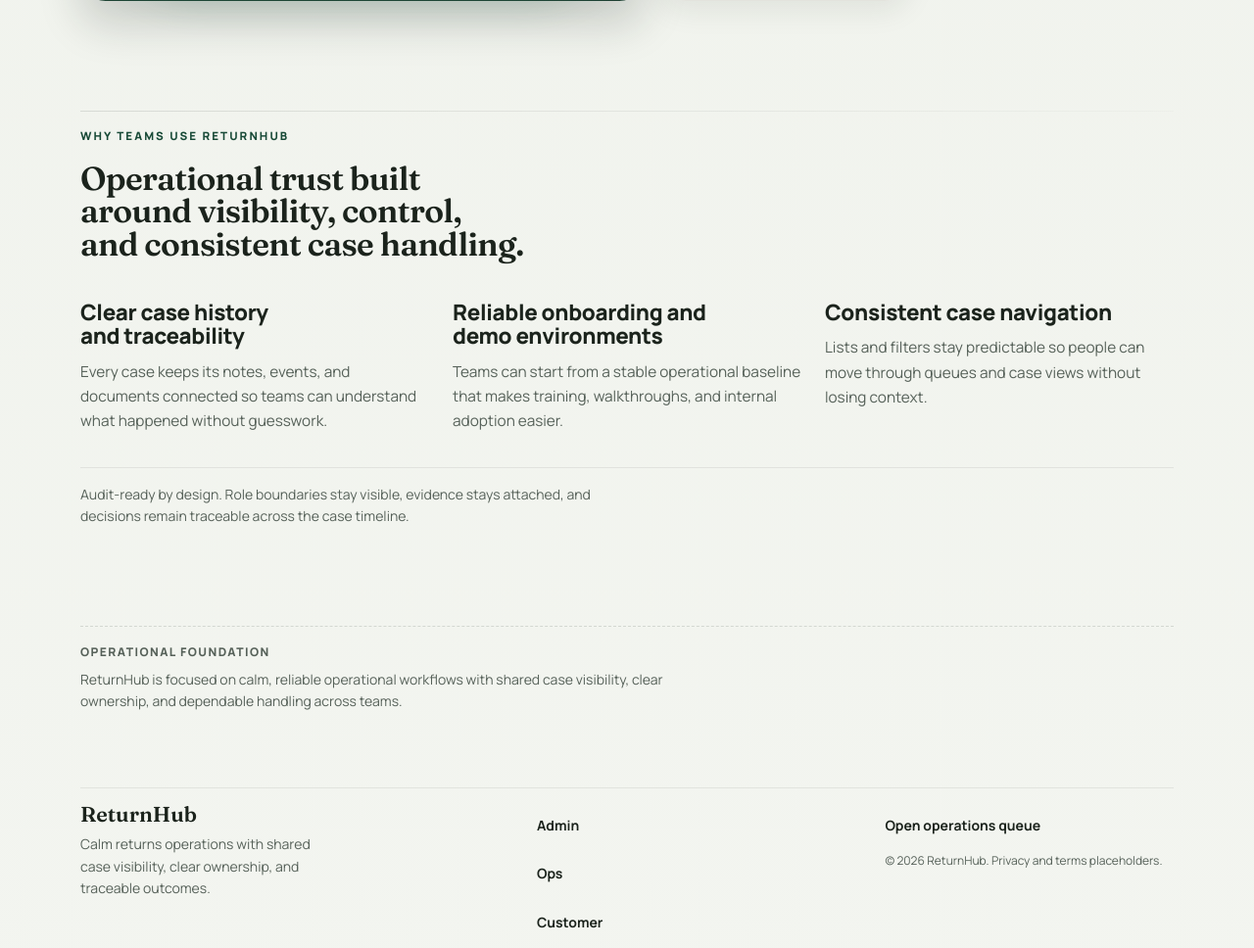
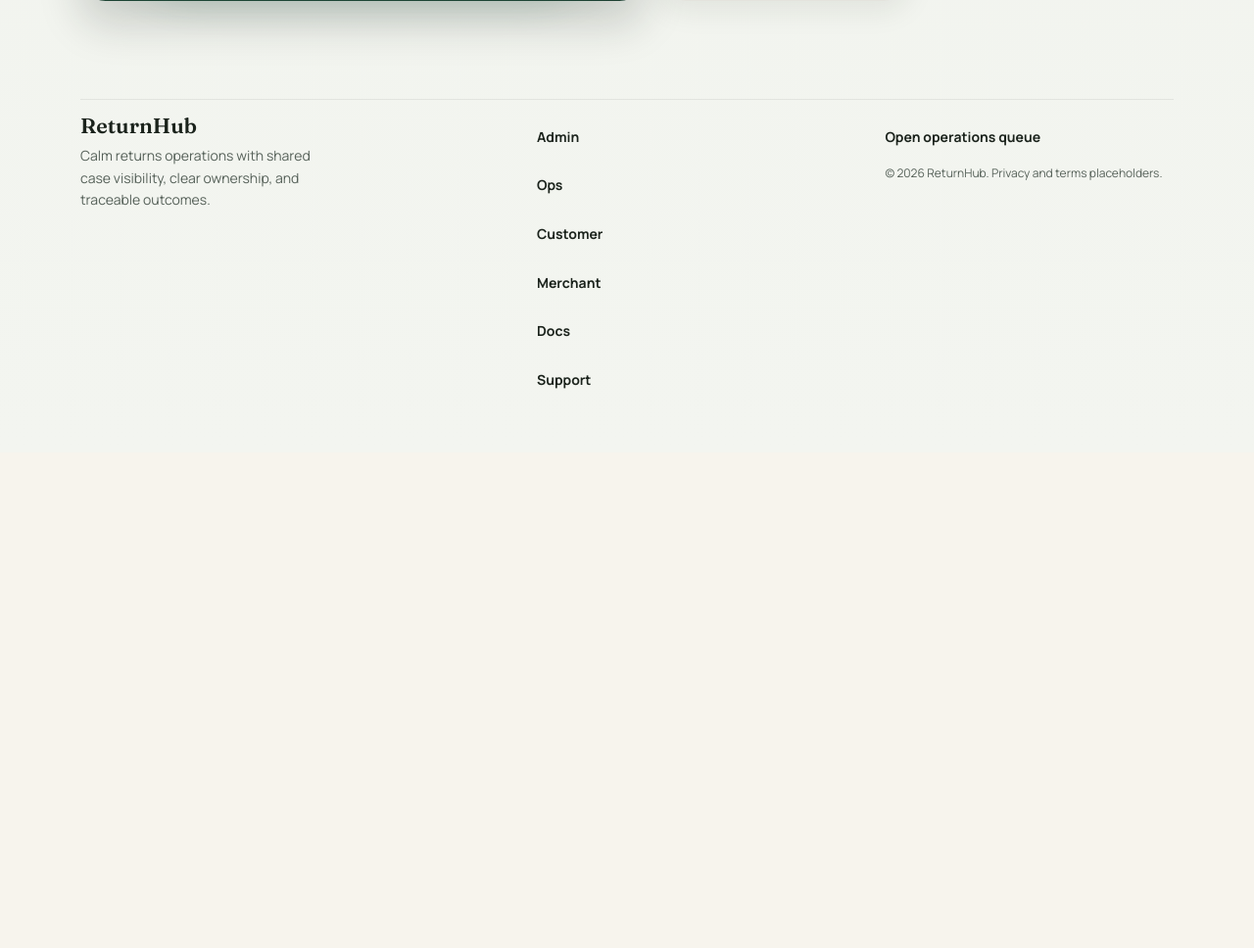
Before and after one commit to AAdewunmi/Returns-Escalation-Predictor-Project, a Django app: page / in a window 1280 px wide. Shown: the part 3605-4573 px from the top of the page at 98% size. After the commit the page ends 4002 px from the top, so only its background shows below. Run offline with Django 5.2, Linux system fonts and the light colour scheme; some libraries are stand-ins or nearby versions.

Commit message:
refactor: remove landing page proof and foundation sections

```diff
--- a/templates/public/landing.html
+++ b/templates/public/landing.html
@@ -232,47 +232,4 @@
     </div>
   </section>
 
-  <section class="rh-band rh-band--proof rh-band--narrow mb-5">
-    <div class="rh-section-heading">
-      <div class="rh-kicker">Why teams use ReturnHub</div>
-      <h2>Operational trust built around visibility, control, and consistent case handling.</h2>
-    </div>
-    <div class="row g-4">
-      <div class="col-lg-4">
-        <article class="rh-info-card rh-info-card--soft">
-        <h2>Clear case history and traceability</h2>
-        <p>
-          Every case keeps its notes, events, and documents connected so teams can understand what happened without guesswork.
-        </p>
-        </article>
-      </div>
-      <div class="col-lg-4">
-        <article class="rh-info-card rh-info-card--soft">
-        <h2>Reliable onboarding and demo environments</h2>
-        <p>
-          Teams can start from a stable operational baseline that makes training, walkthroughs, and internal adoption easier.
-        </p>
-        </article>
-      </div>
-      <div class="col-lg-4">
-        <article class="rh-info-card rh-info-card--soft">
-        <h2>Consistent case navigation</h2>
-        <p>
-          Lists and filters stay predictable so people can move through queues and case views without losing context.
-        </p>
-        </article>
-      </div>
-    </div>
-    <div class="rh-assurance">
-      <p>Audit-ready by design. Role boundaries stay visible, evidence stays attached, and decisions remain traceable across the case timeline.</p>
-    </div>
-  </section>
-
-  <section class="rh-roadmap mb-4" aria-label="Current sprint scope">
-    <div class="rh-roadmap-label">Operational foundation</div>
-    <p>
-      ReturnHub is focused on calm, reliable operational workflows with shared case visibility, clear ownership, and dependable handling across teams.
-    </p>
-  </section>
-
 {% endblock %}
```
